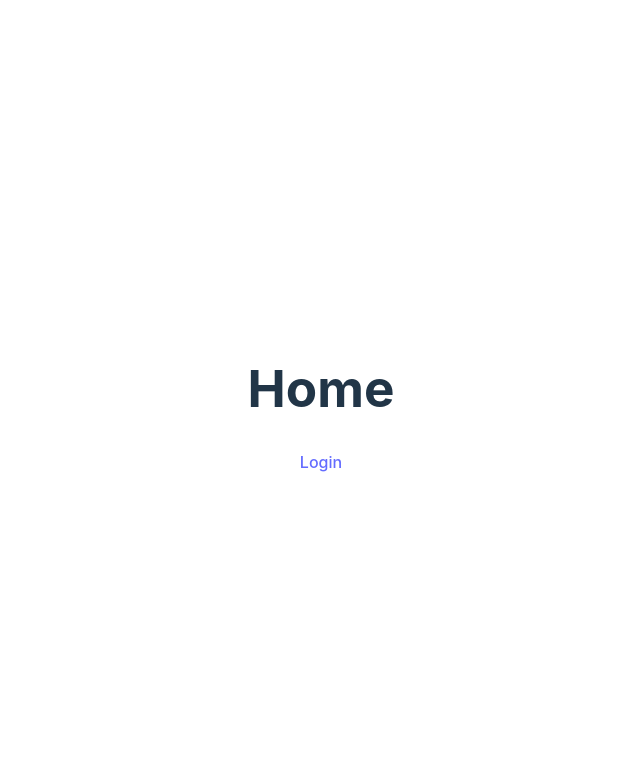
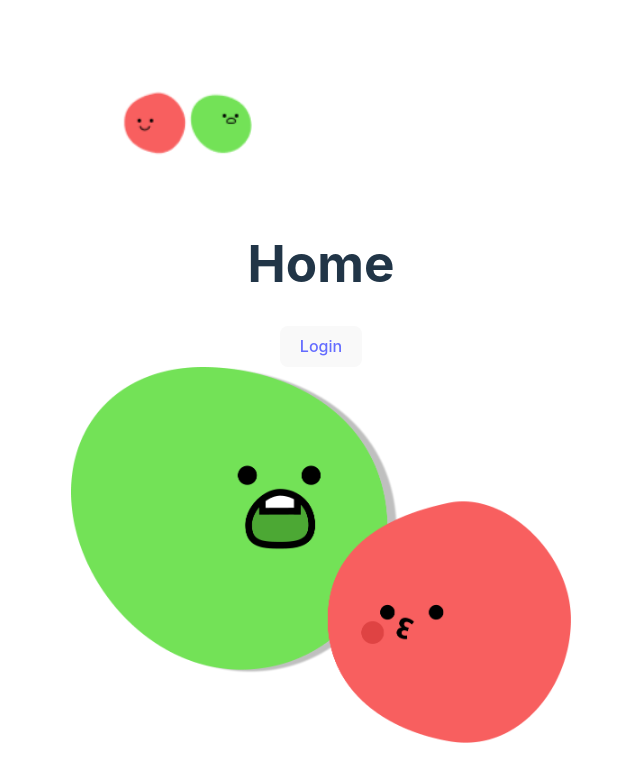
Before and after one commit to winnie-zhu/riri-spotify, a React (Vite) app in the folder frontend/: page / in a window 1280 px wide. Shown: the top 782 px of the page, without its empty margins (319-959 px from the left). Built offline with nearby package versions, Linux system fonts and the light colour scheme.

Commit message:
added html and css stuff

```diff
--- /dev/null
+++ b/frontend/pages/Home.css
@@ -0,0 +1,34 @@
+body{
+    background-color: black;
+}
+
+.logo {
+    padding-bottom: 70px;
+    text-align: left;
+    width: 320px;
+    height:55px;
+    margin-right: 0px;
+    size-adjust: 30px;
+
+}
+
+.logo a{
+    font-weight: bold;
+
+}
+
+.moods-home {
+    align-items: left;
+    width: 600px;
+    height: 450px;
+    justify-items: left;
+    padding-left: 0px;
+
+}
+
+.login-home-button {
+    background-color: #F85F5F;
+    border-radius: 15px;
+    padding: 10px 25px 10px 25px;
+    margin-bottom: 5rem;
+}
--- a/frontend/pages/Home.jsx
+++ b/frontend/pages/Home.jsx
@@ -1,5 +1,7 @@
 import { useEffect, useState } from "react";
 import { Link, useNavigate } from "react-router-dom"; //
+import moods from "./mood-faces-home.png"
+import logo from "./logo.png"
 
 const extractURLParams = (url) => {
   const params = new URLSearchParams(url.split("#")[1]);
@@ -68,6 +70,11 @@ function Home() {
   };
   return (
     <>
+    <img
+      height={"20px"}
+      src={logo}
+      className="logo">
+    </img>
       <h1>Home</h1>
       {loggedIn ? (
         <>
@@ -78,8 +85,17 @@ function Home() {
           <button onClick={handleLogout}>Logout</button>
         </>
       ) : (
-        <Link to="/login">Login</Link>
+        <button
+        className="login-home-button">
+          <Link to="/login">Login</Link>
+        </button>
       )}
+      <div>
+        <img width={"500px"}
+          src={moods}
+          className="moods-home">
+          </img>
+        </div>
     </>
   );
 }
```
Also changed, not shown: frontend/pages/logo.png (added), frontend/pages/mood-faces-home.png (added).
